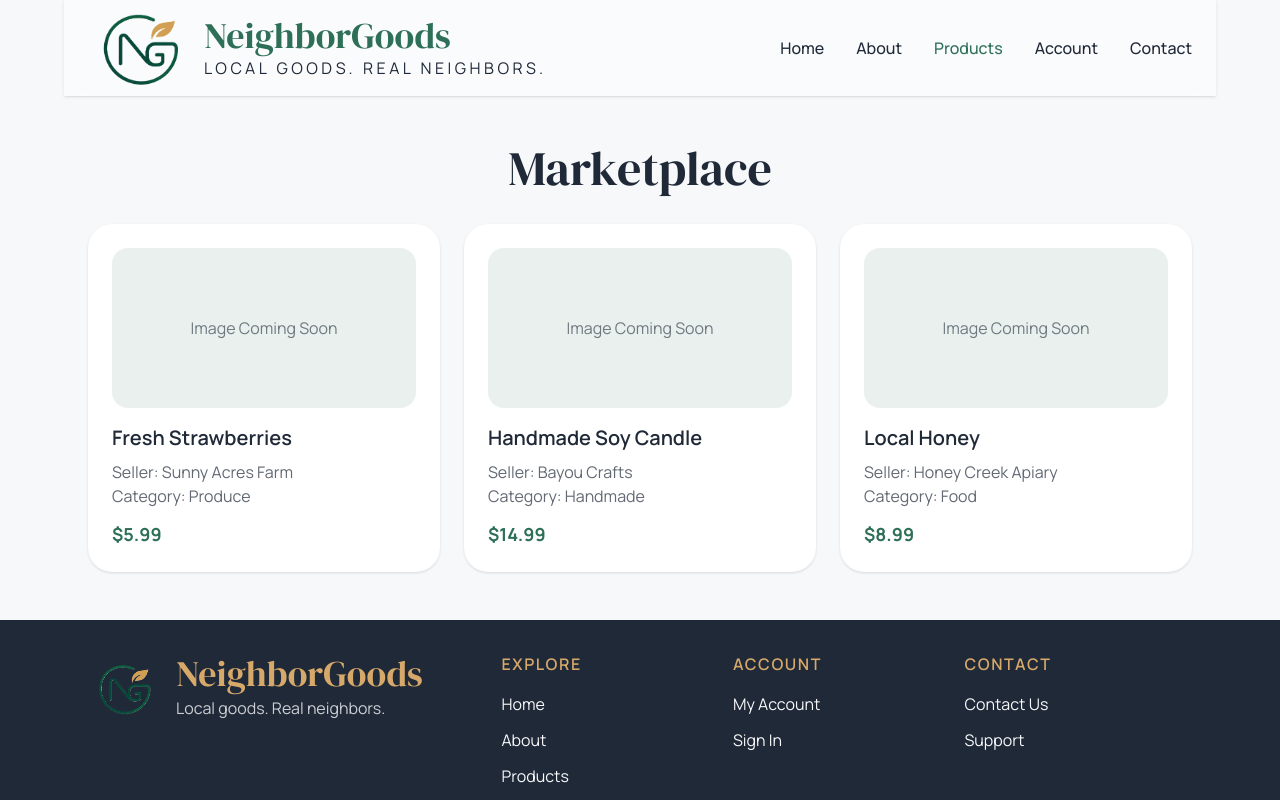
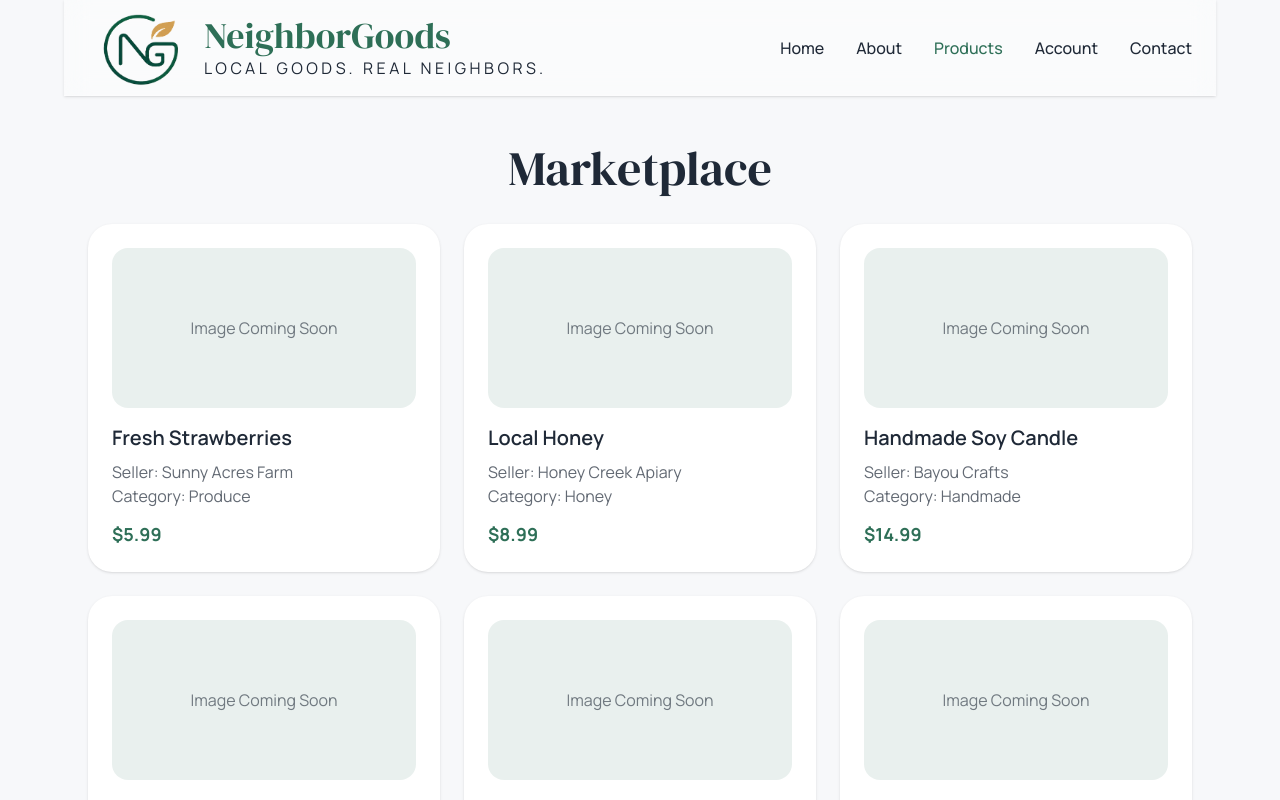
Before and after one commit to Euni-B/pivot-capstone, a React (Vite) app: page /products in a window 1280 px wide. Shown: the top 800 px of the page. Built offline with nearby package versions, Linux system fonts and the light colour scheme; data requests are answered from the project's data file.

Commit message:
products DB + component update

```diff
--- a/db.json
+++ /dev/null
@@ -1,45 +0,0 @@
-{
-  "products": [
-    {
-      "id": 1,
-      "name": "Fresh Strawberries",
-      "price": 5.99,
-      "seller": "Sunny Acres Farm",
-      "category": "Produce",
-      "image": "placeholder.jpg"
-    },
-    {
-      "id": 2,
-      "name": "Handmade Soy Candle",
-      "price": 14.99,
-      "seller": "Bayou Crafts",
-      "category": "Handmade",
-      "image": "placeholder.jpg"
-    },
-    {
-      "id": 3,
-      "name": "Local Honey",
-      "price": 8.99,
-      "seller": "Honey Creek Apiary",
-      "category": "Food",
-      "image": "placeholder.jpg"
-    }
-  ],
-
-  "reviews": [
-    {
-      "id": 1,
-      "customer": "Sarah M.",
-      "rating": 5,
-      "review": "I found fresh produce and handmade goods from sellers right in my community."
-    },
-    {
-      "id": 2,
-      "customer": "James R.",
-      "rating": 5,
-      "review": "NeighborGoods made it easy to support local businesses."
-    }
-  ],
-
-  "users": []
-}
--- a/package.json
+++ b/package.json
@@ -12,7 +12,6 @@
   "dependencies": {
     "@tailwindcss/vite": "^4.3.0",
     "aos": "^2.3.4",
-    "json-server": "^1.0.0-beta.15",
     "react": "^19.2.6",
     "react-dom": "^19.2.6",
     "react-icons": "^5.6.0",
--- a/src/components/ProductCard.tsx
+++ b/src/components/ProductCard.tsx
@@ -8,7 +8,7 @@ interface Product {
   image: string;
 }
 
-// This describes what ProductCard needs to receive
+// This describes what this component receives
 interface ProductCardProps {
   product: Product;
 }
@@ -28,19 +28,19 @@ function ProductCard({ product }: ProductCardProps) {
         {product.name}
       </h2>
 
-      {/* Seller name */}
+      {/* Seller */}
       <p className="mt-2 font-body text-base text-primary-dark/70">
         Seller: {product.seller}
       </p>
 
-      {/* Product category */}
+      {/* Category */}
       <p className="font-body text-base text-primary-dark/70">
         Category: {product.category}
       </p>
 
-      {/* Product price */}
+      {/* Price */}
       <p className="mt-3 font-body text-lg font-bold text-primary-green">
-        ${product.price}
+        ${product.price.toFixed(2)}
       </p>
     </div>
   );
--- /dev/null
+++ b/src/data/products.ts
@@ -0,0 +1,50 @@
+export const products = [
+  {
+    id: 1,
+    name: "Fresh Strawberries",
+    price: 5.99,
+    seller: "Sunny Acres Farm",
+    category: "Produce",
+    image: "",
+  },
+  {
+    id: 2,
+    name: "Local Honey",
+    price: 8.99,
+    seller: "Honey Creek Apiary",
+    category: "Honey",
+    image: "",
+  },
+  {
+    id: 3,
+    name: "Handmade Soy Candle",
+    price: 14.99,
+    seller: "Bayou Crafts",
+    category: "Handmade",
+    image: "",
+  },
+  {
+    id: 4,
+    name: "Blueberry Jam",
+    price: 6.99,
+    seller: "Country Kitchen",
+    category: "Jams",
+    image: "",
+  },
+  {
+    id: 5,
+    name: "Fresh Tomatoes",
+    price: 3.49,
+    seller: "Sunny Acres Farm",
+    category: "Produce",
+    image: "",
+  },
+  {
+    id: 6,
+    name: "Handcrafted Cutting Board",
+    price: 39.99,
+    seller: "Louisiana Woodworks",
+    category: "Woodworking",
+    image: "",
+  }
+];
--- a/src/screens/Products.tsx
+++ b/src/screens/Products.tsx
@@ -1,32 +1,7 @@
-import { useEffect, useState } from "react";
 import ProductCard from "../components/ProductCard";
-
-// Product shape from our database
-interface Product {
-  id: number;
-  name: string;
-  price: number;
-  seller: string;
-  category: string;
-  image: string;
-}
+import { products } from "../data/products";
 
 function Products() {
-  // Store products from the API
-  const [products, setProducts] = useState<Product[]>([]);
-
-  // Run once when page loads
-  useEffect(() => {
-    fetch("http://localhost:3001/products")
-      .then((response) => response.json())
-      .then((data) => {
-        setProducts(data);
-      })
-      .catch((error) => {
-        console.error("Error fetching products:", error);
-      });
-  }, []);
-
   return (
     <main className="mx-auto max-w-6xl px-6 py-12">
       {/* Page Title */}
```
Also changed, not shown: 1 other file (tests, documents, lock files or other folders).
